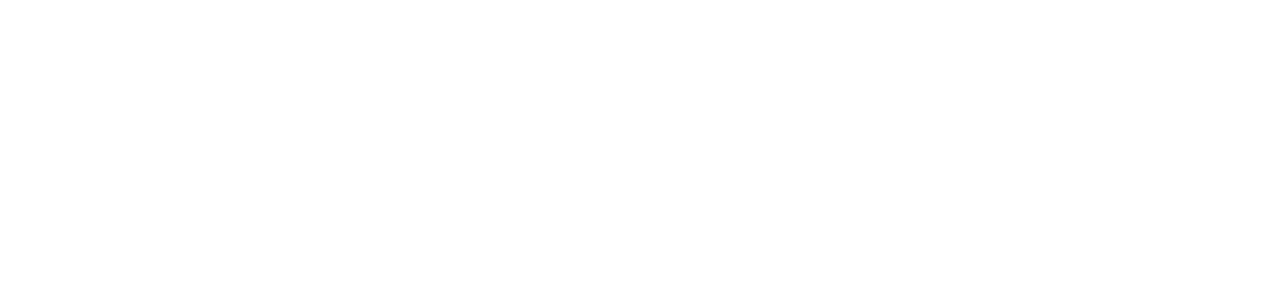
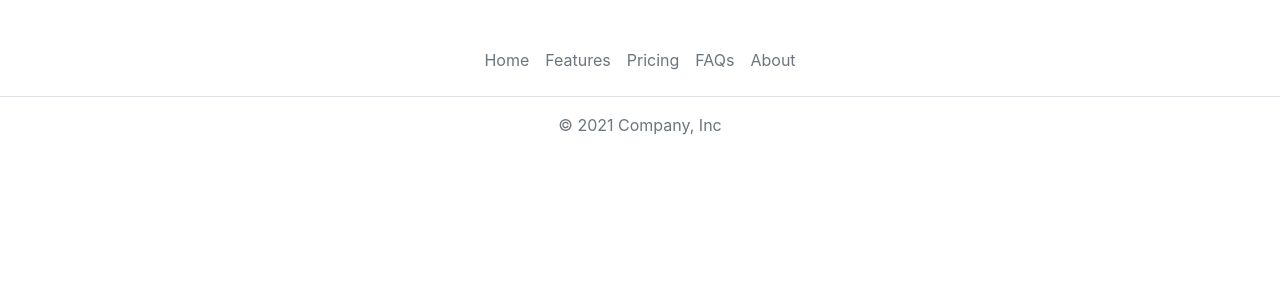
Before and after one commit to Abdi-01/collab_react, a React (Create React App) app: page / in a window 1280 px wide. Shown: the top 300 px of the page. Built offline with nearby package versions, Linux system fonts and the light colour scheme.

Commit message:
#01 : adding footer to website

```diff
--- a/src/App.js
+++ b/src/App.js
@@ -1,10 +1,12 @@
 import logo from './logo.svg';
 import './App.css';
+import Footer from './Components/Footer';
 
 function App() {
   return (
     <div className="App">
       {/* Import Component or Page Here ⬇️ */}
+      <Footer />
     </div>
   );
 }
--- /dev/null
+++ b/src/Components/Footer.jsx
@@ -0,0 +1,15 @@
+const Footer = (props) => {
+  return (
+    <footer class="py-3 my-4">
+    <ul class="nav justify-content-center border-bottom pb-3 mb-3">
+      <li class="nav-item"><a href="#" class="nav-link px-2 text-muted">Home</a></li>
+      <li class="nav-item"><a href="#" class="nav-link px-2 text-muted">Features</a></li>
+      <li class="nav-item"><a href="#" class="nav-link px-2 text-muted">Pricing</a></li>
+      <li class="nav-item"><a href="#" class="nav-link px-2 text-muted">FAQs</a></li>
+      <li class="nav-item"><a href="#" class="nav-link px-2 text-muted">About</a></li>
+    </ul>
+    <p class="text-center text-muted">© 2021 Company, Inc</p>
+  </footer>
+  );
+};
+export default Footer;
```
